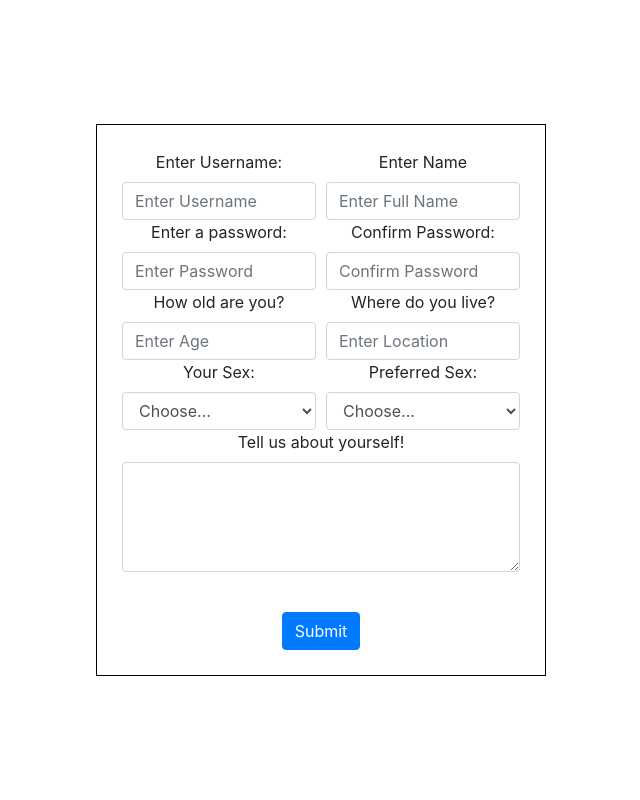
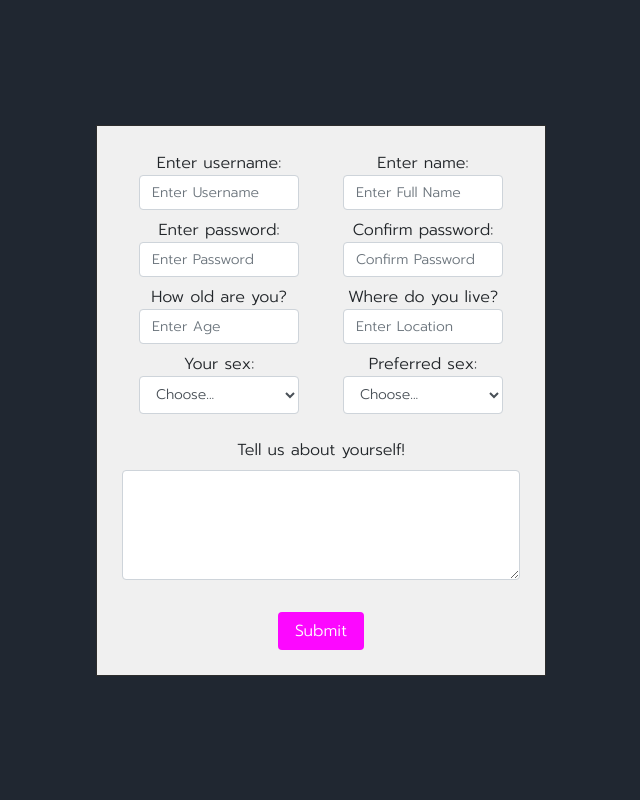
Before and after one commit to deberain/cs4116-dating-website, a PHP site: page /register.html in a window 1280 px wide. Shown: the whole page, without its empty margins (319-959 px from the left). Run offline with PHP 8.4, Linux system fonts and the light colour scheme.

Commit message:
updated register page css

```diff
--- a/css/register.css
+++ b/css/register.css
@@ -1,4 +1,5 @@
 html, body {
+    background: #202731;
     height: 100%;
     width: 100%;
     top: 0;
@@ -15,10 +16,21 @@ html, body {
 }
 
 .registerForm {
-    border: 1px solid black;
+    border: 1px solid #2d2d2d;
     padding: 25px;
     margin: 10vh 10vw;
     min-width: 400px;
     width: 450px;
     max-width: 600px;
+    background: #f0f0f0;
+    font-family: 'Prompt', sans-serif;
 }
+
+.btn-purple {
+    background-color: rgb(252,8,255);
+    color: #ffffff;
+  }
+
+.text-small{
+    font-size: 14px;
+}
--- a/register.html
+++ b/register.html
@@ -5,63 +5,65 @@
     <meta http-equiv="X-UA-Compatible" content="IE=edge">
     <meta name="viewport" content="width=device-width, initial-scale=1.0">
     <title>Cupid.com | Register</title>
-
     <link rel="stylesheet" href="https://maxcdn.bootstrapcdn.com/bootstrap/4.0.0/css/bootstrap.min.css" integrity="sha384-Gn5384xqQ1aoWXA+058RXPxPg6fy4IWvTNh0E263XmFcJlSAwiGgFAW/dAiS6JXm" crossorigin="anonymous">
-    <link rel="stylesheet" href="css/register.css">
     <script defer src="//maxcdn.bootstrapcdn.com/bootstrap/4.0.0/js/bootstrap.min.js"></script>
+    <link rel="stylesheet" href="./css/register.css">
     <script src="https://code.jquery.com/jquery-3.6.0.min.js" integrity="sha256-/xUj+3OJU5yExlq6GSYGSHk7tPXikynS7ogEvDej/m4=" crossorigin="anonymous"></script>
+    <link rel="preconnect" href="https://fonts.googleapis.com">
+    <link rel="preconnect" href="https://fonts.gstatic.com" crossorigin>
+    <link href="https://fonts.googleapis.com/css2?family=Prompt:wght@300&display=swap" rel="stylesheet">
 </head>
 <body>
     <div class="register">
         <div class="profile-form text-center rounded">
 
             <form class="registerForm" name="registerForm">
-              <div class="form-row">
-                <div class="col">
-                  <label for="InputUsername">Enter Username: </label>
-                  <input type="text" class="form-control" id="InputUsername" aria-describedby="Name" placeholder="Enter Username" name="username" required>
+              <div class="form-row justify-content-around mb-2">
+                <div class="col-5">
+                  <label for="InputUsername" class="mb-0">Enter username:</label>
+                  <input type="text" class="form-control text-small" id="InputUsername" aria-describedby="Name" placeholder="Enter Username" name="username" required>
                 </div>
-                <div class="col">
-                  <label for="InputFullName">Enter Name </label>
-                  <input type="text" class="form-control" id="InputFullName" aria-describedby="Name" placeholder="Enter Full Name" name="Name" required>
+                <div class="col-5">
+                  <label for="InputFullName" class="mb-0">Enter name:</label>
+                  <input type="text" class="form-control text-small" id="InputFullName" aria-describedby="Name" placeholder="Enter Full Name" name="Name" required>
                 </div>
               </div>
 
-              <div class="form-row">
-                <div class="col">
-                  <label for="InputPassword">Enter a password: </label>
-                  <input type="password" class="form-control" id="InputPassword" aria-describedby="Name" placeholder="Enter Password" name="password" required>
+              <div class="form-row justify-content-around mb-2">
+                <div class="col-5">
+                  <label for="InputPassword" class="mb-0"></label>Enter password:</label>
+                  <input type="password" class="form-control text-small" id="InputPassword" aria-describedby="Name" placeholder="Enter Password" name="password" required>
                 </div>
-                <div class="col">
-                  <label for="ConfirmPassword">Confirm Password: </label>
-                  <input type="password" class="form-control" id="ConfirmPassword" aria-describedby="Name" placeholder="Confirm Password" name="confirmedPassword" required>
+                <div class="col-5">
+                  <label for="ConfirmPassword" class="mb-0"></label>Confirm password:</label>
+                  <input type="password" class="form-control text-small" id="ConfirmPassword" aria-describedby="Name" placeholder="Confirm Password" name="confirmedPassword" required>
                 </div>
               </div>
 
-              <div class="form-row">
-                <div class="col">
-                  <label for="InputAge">How old are you? </label>
-                  <input type="text" class="form-control" id="InputAge" aria-describedby="Age" placeholder="Enter Age" name="Age" required>
+              <div class="form-row justify-content-around mb-2">
+                <div class="col-5">
+                  <label for="InputAge" class="mb-0"></label>How old are you?</label>
+                  <input type="text" class="form-control text-small" id="InputAge" aria-describedby="Age" placeholder="Enter Age" name="Age" required>
                 </div>
-                <div class="col">
-                  <label for="InputLocation">Where do you live? </label>
-                  <input type="text" class="form-control" id="InputLocation" aria-describedby="Location" placeholder="Enter Location" name="Location" required>
+                <div class="col-5">
+                  <label for="InputLocation" class="mb-0"></label>Where do you live?</label>
+                  <input type="text" class="form-control text-small" id="InputLocation" aria-describedby="Location" placeholder="Enter Location" name="Location" required>
                 </div>
               </div>
 
-              <div class="form-row">
-                <div class="col">
-                  <label for="SelectSex">Your Sex: </label>
-                  <select class="form-control" id="SelectSex" name="Sex">
+              <div class="form-row justify-content-around mb-2">
+                <div class="col-5">
+                  <label for="SelectSex" class="mb-0"></label>Your sex:</label>
+                  <select class="form-control text-small" id="SelectSex" name="Sex">
                     <option selected>Choose...</option>
                     <option>Male</option>
                     <option>Female</option>
                     <option>Other</option>
                   </select>
                 </div>
-                <div class="col">
-                  <label for="SelectPrefSex">Preferred Sex: </label>
-                  <select class="form-control" id="SelectPrefSex" name="Pref">
+                <div class="col-5">
+                  <label for="SelectPrefSex" class="mb-0">Preferred sex:</label>
+                  <select class="form-control text-small" id="SelectPrefSex" name="Pref">
                     <option selected>Choose...</option>
                     <option>Male</option>
                     <option>Female</option>
@@ -71,14 +73,16 @@
               </div>
 
 
-              <div class="form-group">
+              <div class="form-group mt-4 mb-2">
                 <label for="InputBio">Tell us about yourself!</label>
                 <textarea class="form-control" id="InputBio" rows="4" name="Bio"></textarea>
               </div>
               <br>
-              <button type="button" class="btn btn-primary" id="reg">Submit</button>
+              <button type="button" class="btn btn-purple px-3" id="reg">Submit</button>
             </form>
 
+          </div>
+    </div>
     <script>
       $(document).ready(function () {
           console.log('Page Ready');
@@ -126,7 +130,5 @@
 
       });
     </script>
-          </div>
-    </div>
 </body>
 </html>
```
Lines whose indentation alone changed are shown as unchanged.
